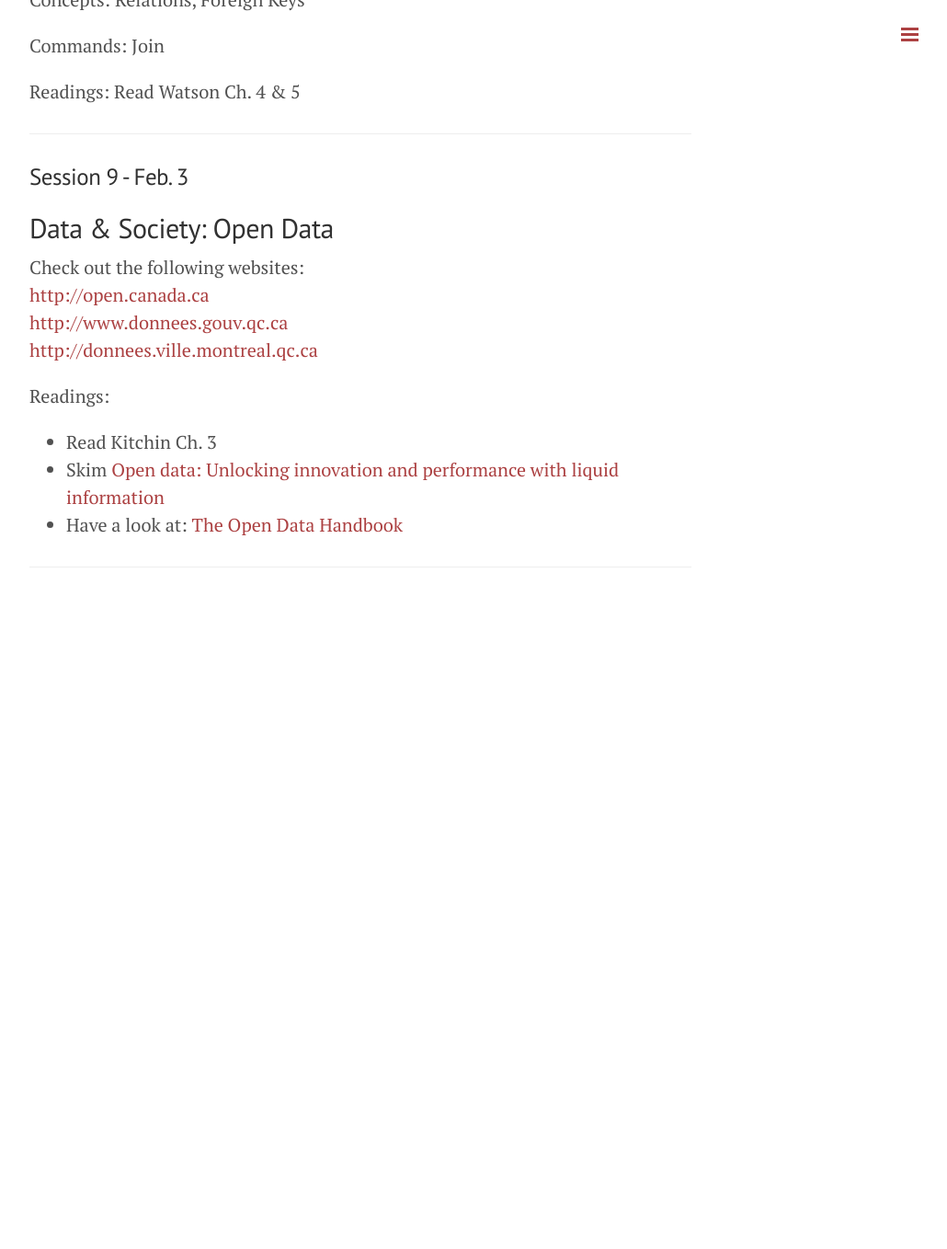
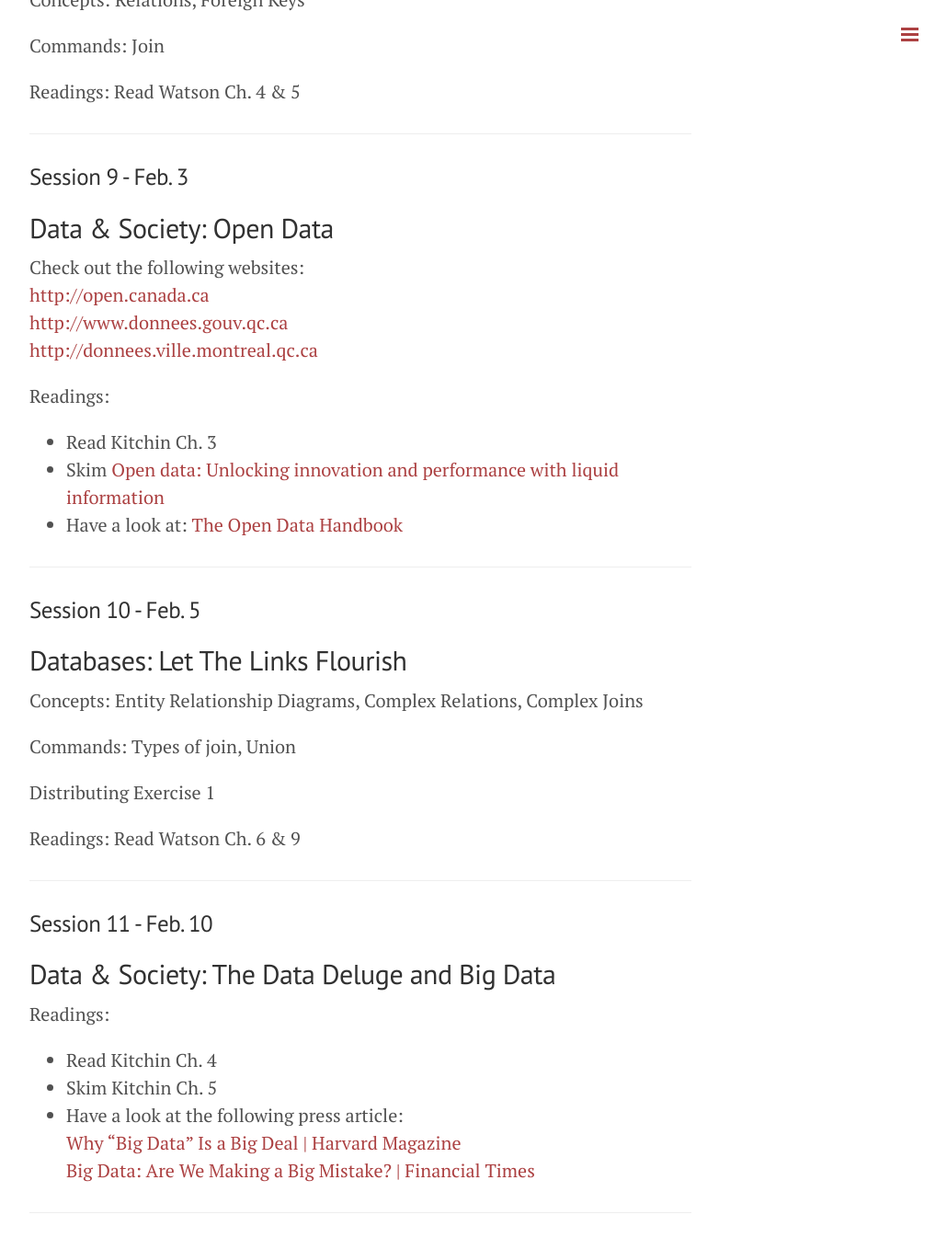
Before and after one commit to retrography/data-management, a Jekyll site: the page built from outline.md, in a window 1280 px wide and 1400 px high, scrolled down 3035 px. Shown: the top 1358 px of the window at 92% size, without its empty margins (248-1278 px from the left). Built offline with Jekyll 4.4.1, drawn with Linux system fonts in a browser that asks for light colours; Markdown is read by kramdown in place of the engine named in the settings; before the commit the page ends 3733 px from its top, so only the background shows below that.

Commit message:
Update outline.md

```diff
--- a/outline.md
+++ b/outline.md
@@ -109,3 +109,28 @@ Readings:
 - Have a look at: [The Open Data Handbook](http://opendatahandbook.org)
 
 ***
+
+### Session 10 - Feb. 5
+## Databases: Let The Links Flourish
+
+Concepts: Entity Relationship Diagrams, Complex Relations, Complex Joins
+
+Commands: Types of join, Union
+
+Distributing Exercise 1
+
+Readings: Read Watson Ch. 6 & 9
+
+***
+
+### Session 11 - Feb. 10
+## Data & Society: The Data Deluge and Big Data
+
+Readings:
+- Read Kitchin Ch. 4
+- Skim Kitchin Ch. 5
+- Have a look at the following press article:<br />
+[Why "Big Data" Is a Big Deal | Harvard Magazine](http://harvardmagazine.com/2014/03/why-big-data-is-a-big-deal)<br />
+[Big Data: Are We Making a Big Mistake? | Financial Times](http://www.ft.com/intl/cms/s/2/21a6e7d8-b479-11e3-a09a-00144feabdc0.html)
+
+***
```
